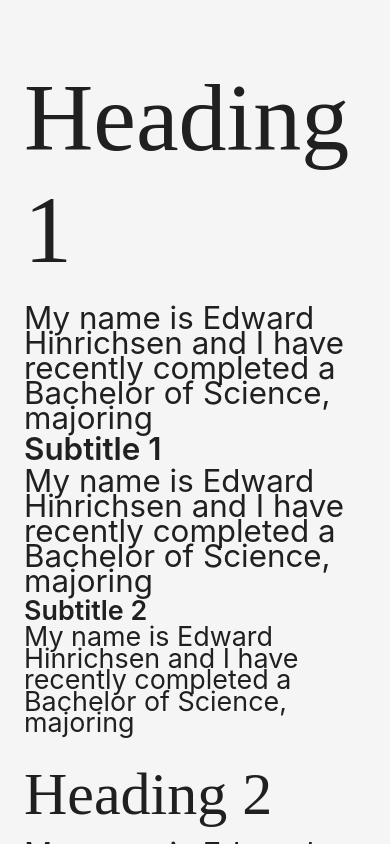
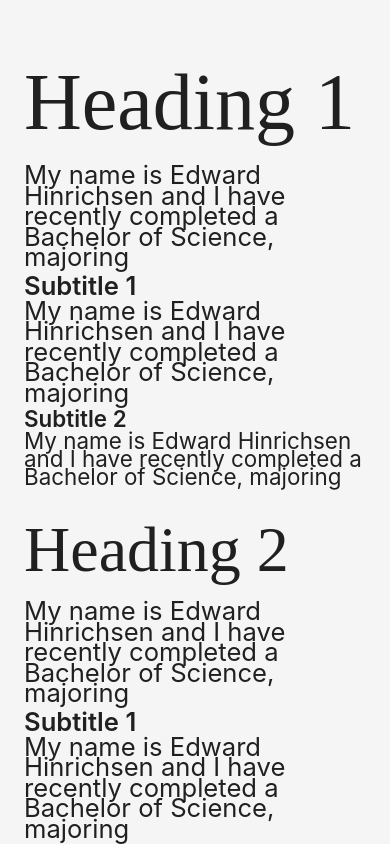
Before and after one commit to nfjdu/nfjdu.github.io, a React (Vite) app: page / in a window 390 px wide. Shown: the top 844 px of the page. Built offline with nearby package versions, Linux system fonts and the light colour scheme; a small style sheet from the web is missing.

Commit message:
some font responsiveness fixes

```diff
--- a/src/pages/Root/index.tsx
+++ b/src/pages/Root/index.tsx
@@ -6,6 +6,7 @@ const RootPage = () => {
       sx={{
         width: "100%",
         height: "100%",
+        overflowX: "hidden",
         p: 3,
         backgroundColor: (theme) => theme.palette.background.paper,
       }}
--- a/src/themes/themes.ts
+++ b/src/themes/themes.ts
@@ -31,24 +31,103 @@ const baseOptions: ThemeOptions = {
       '"Segoe UI Emoji"',
       '"Segoe UI Symbol"',
     ].join(","),
-    h1: { fontFamily: "Karma Future", marginTop: "0.4em", marginBottom: "0.2em" },
-    h2: { fontFamily: "Karma Future", marginTop: "0.4em", marginBottom: "0.2em" },
-    h3: { fontFamily: "Karma Future", marginTop: "0.4em", marginBottom: "0.2em" },
-    h4: { fontFamily: "Karma Future", marginTop: "0.4em", marginBottom: "0.2em" },
-    h5: { fontFamily: "Karma Future", marginTop: "0.4em", marginBottom: "0.2em" },
-    h6: { fontFamily: "Karma Future", marginTop: "0.4em", marginBottom: "0.2em" },
-    subtitle1: { fontSize: "1.4em", lineHeight: 1.2, fontWeight: 600 },
-    subtitle2: { fontSize: "1.2em", lineHeight: 1.2, fontWeight: 600 },
+    h1: {
+      fontFamily: "Karma Future",
+      "@media (max-width:600px)": {
+        fontSize: "5rem",
+      },
+      marginTop: "0.4em",
+      marginBottom: "0.2em",
+    },
+    h2: {
+      fontFamily: "Karma Future",
+      marginTop: "0.4em",
+      marginBottom: "0.2em",
+      "@media (max-width:600px)": {
+        fontSize: "4rem",
+      },
+    },
+    h3: {
+      fontFamily: "Karma Future",
+      marginTop: "0.4em",
+      marginBottom: "0.2em",
+
+      "@media (max-width:600px)": {
+        fontSize: "3rem",
+      },
+    },
+    h4: {
+      fontFamily: "Karma Future",
+      marginTop: "0.4em",
+      marginBottom: "0.2em",
+      "@media (max-width:600px)": {
+        fontSize: "2rem",
+      },
+    },
+    h5: {
+      fontFamily: "Karma Future",
+      marginTop: "0.4em",
+      marginBottom: "0.2em",
+      "@media (max-width:600px)": {
+        fontSize: "1.5rem",
+      },
+    },
+    h6: {
+      fontFamily: "Karma Future",
+      marginTop: "0.4em",
+      marginBottom: "0.2em",
+      "@media (max-width:600px)": {
+        fontSize: "1.2rem",
+      },
+    },
+    subtitle1: {
+      fontSize: "1.8rem",
+      "@media (max-width:600px)": {
+        fontSize: "1.6rem",
+      },
+      lineHeight: 1,
+      fontWeight: 600,
+      marginTop: "0.2em",
+      marginBottom: "0.1em",
+    },
+    subtitle2: {
+      fontSize: "1.6rem",
+      "@media (max-width:600px)": {
+        fontSize: "1.4rem",
+      },
+      lineHeight: 1,
+      fontWeight: 600,
+      marginTop: "0.2em",
+      marginBottom: "0.1em",
+    },
     body1: {
-      fontSize: "1.4em",
+      fontSize: "1.8rem",
+      "@media (max-width:600px)": {
+        fontSize: "1.6rem",
+      },
       lineHeight: 0.8,
     },
     body2: {
-      fontSize: "1.2em",
+      fontSize: "1.6rem",
+      "@media (max-width:600px)": {
+        fontSize: "1.4rem",
+      },
       lineHeight: 0.8,
     },
-    button: { fontSize: "1.2em" },
-    caption: { fontSize: "1.2em", lineHeight: 0.8, fontStyle: "italic" },
+    button: {
+      fontSize: "1.4rem",
+      "@media (max-width:600px)": {
+        fontSize: "1.2rem",
+      },
+    },
+    caption: {
+      fontSize: "1.4rem",
+      lineHeight: 0.8,
+      fontStyle: "italic",
+      "@media (max-width:600px)": {
+        fontSize: "1.2rem",
+      },
+    },
     overline: {},
   },
   components: {
@@ -86,7 +165,10 @@ const baseOptions: ThemeOptions = {
             boxShadow: "none",
           },
           "&.MuiButton-text": {
-            fontSize: "1.2em",
+            fontSize: "1.4rem",
+            "@media (max-width:600px)": {
+              fontSize: "1.2rem",
+            },
             lineHeight: "normal",
           },
         },
```
